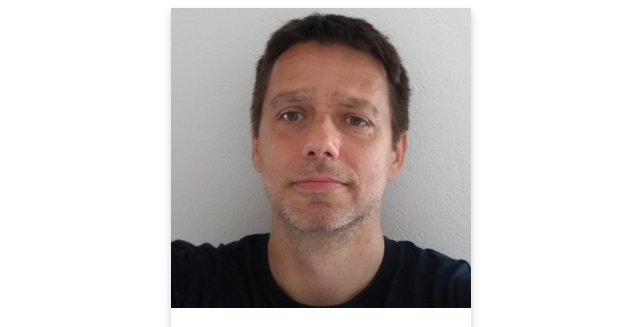
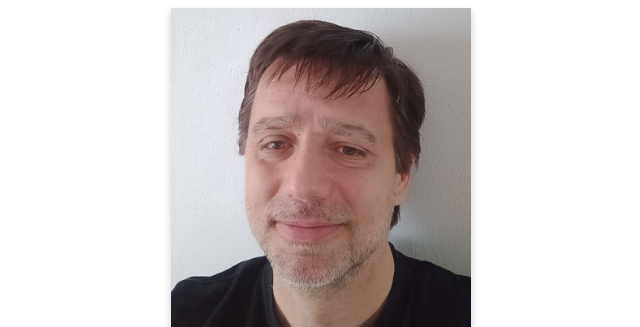
Before and after one commit to janobono/do-main-page, a plain HTML site: page index.html in a window 1280 px wide. Shown: the top 327 px of the page, without its empty margins (319-959 px from the left). Drawn offline with Linux system fonts and the light colour scheme.

Commit message:
I am older again ;o)
Signed-off-by: janobono <janobono@gmail.com>

```diff
--- a/index.html
+++ b/index.html
@@ -31,7 +31,7 @@
 <body>
 
 <div class="card">
-    <img src="/images/personal01.jpg" alt="janobono" style="width:100%">
+    <img src="/images/personal02.jpg" alt="janobono" style="width:100%">
     <h1>janobono</h1>
     <p class="title">IT Developer & Enthusiast</p>
     <div style="margin: 24px 0;">
```
Also changed, not shown: images/personal02.jpg (added).
